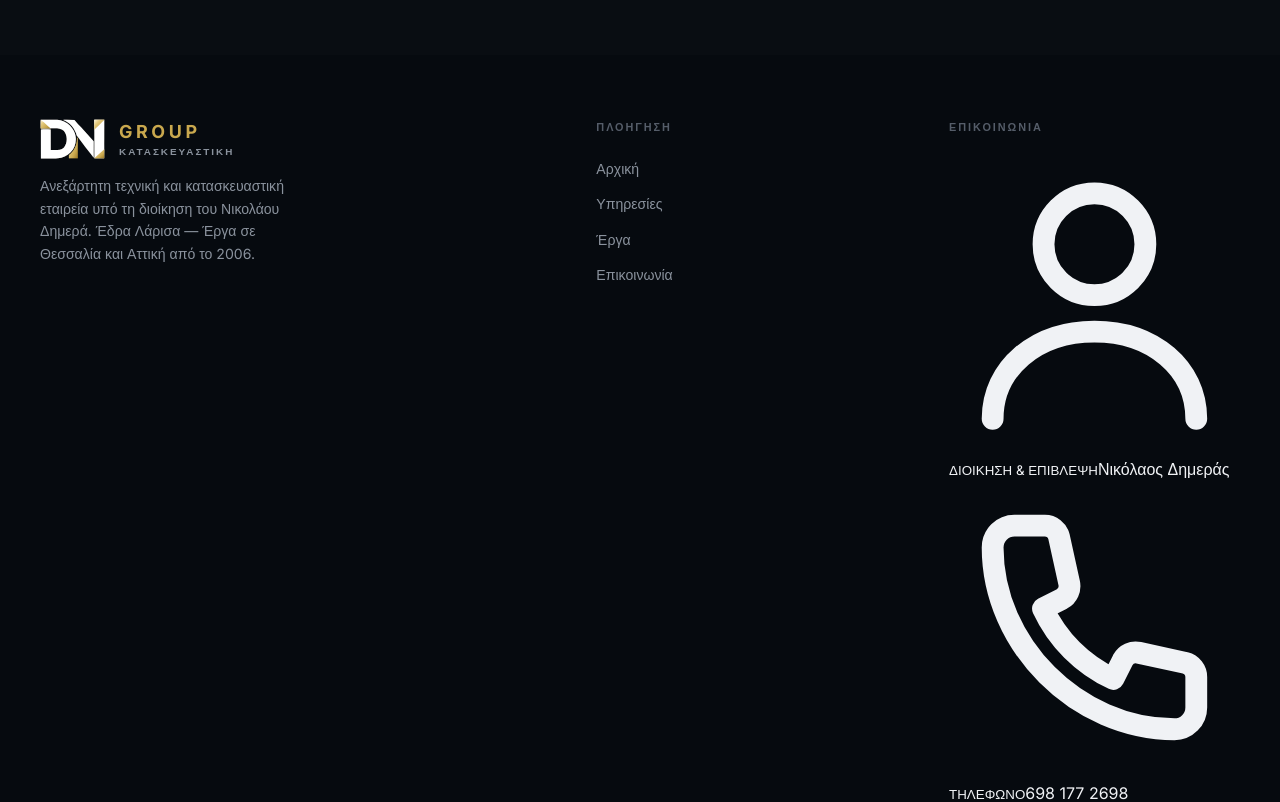
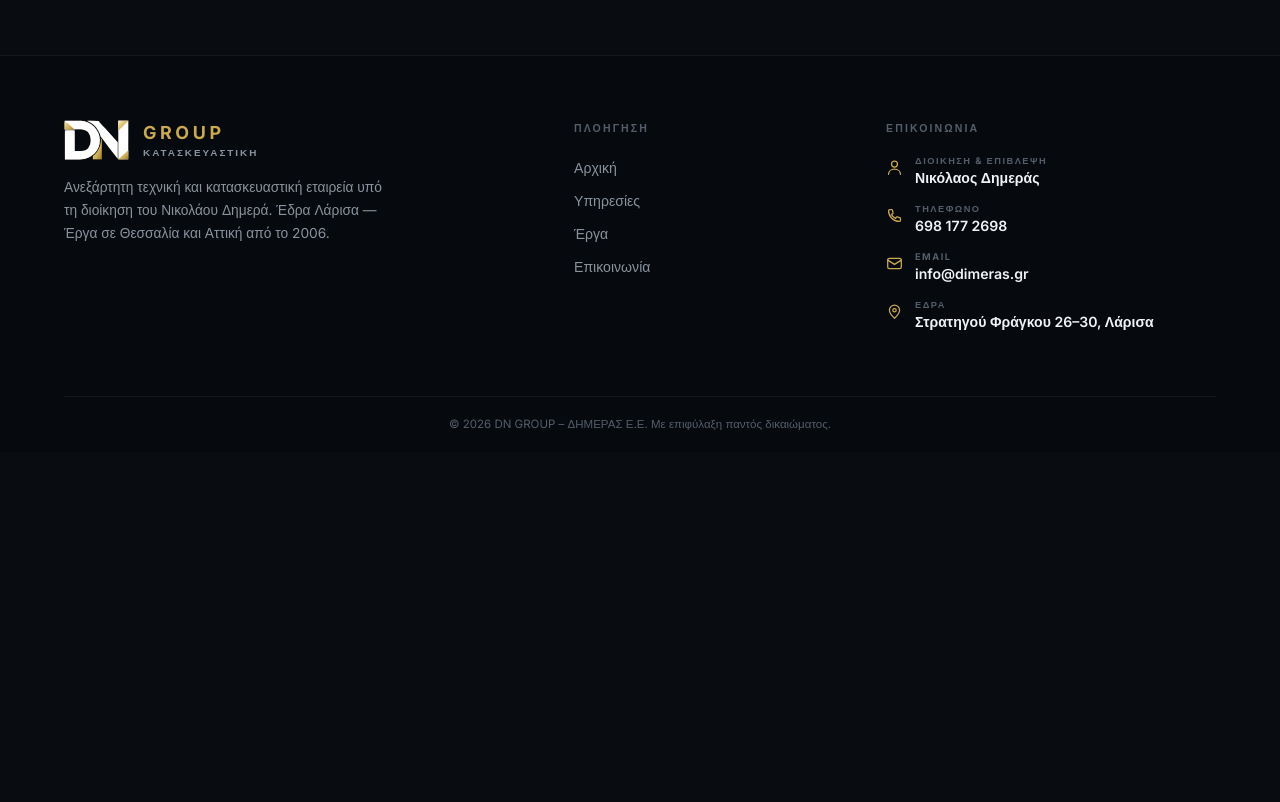
Before and after one commit to vaggelismpomponis/dimeras, a Next.js app: page /projects in a window 1280 px wide. Shown: the part 2520-3322 px from the top of the page. After the commit the page ends 2972 px from the top, so only its background shows below. Built offline with nearby package versions, Linux system fonts and the light colour scheme.

Commit message:
fix: footer scoped CSS classes, gold-dark token, geo-badge pill removed

```diff
--- a/src/components/Footer.tsx
+++ b/src/components/Footer.tsx
@@ -9,52 +9,46 @@ export default function Footer() {
   const year = new Date().getFullYear();
 
   useEffect(() => {
-    const handleScroll = () => {
-      if (window.scrollY > 400) {
-        setIsVisible(true);
-      } else {
-        setIsVisible(false);
-      }
-    };
-
+    const handleScroll = () => setIsVisible(window.scrollY > 400);
     window.addEventListener("scroll", handleScroll, { passive: true });
     return () => window.removeEventListener("scroll", handleScroll);
   }, []);
 
-  const scrollToTop = () => {
-    window.scrollTo({ top: 0, behavior: "smooth" });
-  };
+  const scrollToTop = () => window.scrollTo({ top: 0, behavior: "smooth" });
 
   return (
     <footer className="site-footer">
+      <div className="footer-inner">
         <div className="footer-main">
-        {/* Brand Column */}
+          {/* ── Brand ──────────────────────────────── */}
           <div className="footer-brand-col">
             <Link className="brand" href="/" aria-label="DN GROUP, αρχική σελίδα">
               <Logo size="md" />
             </Link>
             <p className="footer-tagline">
-            Ανεξάρτητη τεχνική και κατασκευαστική εταιρεία υπό τη διοίκηση του Νικολάου Δημερά. Έδρα Λάρισα — Έργα σε Θεσσαλία και Αττική από το 2006.
+              Ανεξάρτητη τεχνική και κατασκευαστική εταιρεία υπό τη διοίκηση
+              του Νικολάου Δημερά. Έδρα Λάρισα — Έργα σε Θεσσαλία και Αττική
+              από το 2006.
             </p>
           </div>
 
-        {/* Nav Column */}
+          {/* ── Navigation ─────────────────────────── */}
           <div className="footer-nav-col">
-          <div className="footer-nav-title">Πλοήγηση</div>
-          <div className="footer-nav-links">
+            <p className="footer-col-heading">Πλοήγηση</p>
+            <nav className="footer-nav-links">
               <Link href="/">Αρχική</Link>
               <Link href="/services">Υπηρεσίες</Link>
               <Link href="/projects">Έργα</Link>
               <Link href="/contact">Επικοινωνία</Link>
-          </div>
+            </nav>
           </div>
 
-        {/* Contact Column */}
+          {/* ── Contact ────────────────────────────── */}
           <div className="footer-contact-col">
-          <div className="footer-nav-title">Επικοινωνία</div>
-          <div className="contact-panel-items">
-            <div className="contact-panel-item">
-              <svg className="contact-detail-icon" viewBox="0 0 20 20" fill="none" stroke="currentColor" strokeWidth="1.5" strokeLinecap="round" strokeLinejoin="round">
+            <p className="footer-col-heading">Επικοινωνία</p>
+            <div className="footer-contact-list">
+              <div className="fci">
+                <svg className="fci-icon" viewBox="0 0 20 20" fill="none" stroke="currentColor" strokeWidth="1.5" strokeLinecap="round" strokeLinejoin="round" aria-hidden="true">
                   <circle cx="10" cy="6" r="3.5" /><path d="M3 18c0-3.5 3-6 7-6s7 2.5 7 6" />
                 </svg>
                 <div>
@@ -62,8 +56,9 @@ export default function Footer() {
                   <span>Νικόλαος Δημεράς</span>
                 </div>
               </div>
-            <div className="contact-panel-item">
-              <svg className="contact-detail-icon" viewBox="0 0 20 20" fill="none" stroke="currentColor" strokeWidth="1.5" strokeLinecap="round" strokeLinejoin="round">
+
+              <div className="fci">
+                <svg className="fci-icon" viewBox="0 0 20 20" fill="none" stroke="currentColor" strokeWidth="1.5" strokeLinecap="round" strokeLinejoin="round" aria-hidden="true">
                   <path d="M3 4.5C3 3.67 3.67 3 4.5 3h2.09a1 1 0 01.97.76l.7 3.18a1 1 0 01-.5 1.1l-1.3.66a10 10 0 004.84 4.84l.65-1.3a1 1 0 011.1-.5l3.19.7a1 1 0 01.76.97v2.09c0 .83-.67 1.5-1.5 1.5C8.82 17 3 11.18 3 4.5z" />
                 </svg>
                 <div>
@@ -71,8 +66,9 @@ export default function Footer() {
                   <a href="tel:+306981772698">698 177 2698</a>
                 </div>
               </div>
-            <div className="contact-panel-item">
-              <svg className="contact-detail-icon" viewBox="0 0 20 20" fill="none" stroke="currentColor" strokeWidth="1.5" strokeLinecap="round" strokeLinejoin="round">
+
+              <div className="fci">
+                <svg className="fci-icon" viewBox="0 0 20 20" fill="none" stroke="currentColor" strokeWidth="1.5" strokeLinecap="round" strokeLinejoin="round" aria-hidden="true">
                   <rect x="2" y="4" width="16" height="12" rx="2" /><path d="M2 6l8 5 8-5" />
                 </svg>
                 <div>
@@ -80,29 +76,37 @@ export default function Footer() {
                   <a href="mailto:info@dimeras.gr">info@dimeras.gr</a>
                 </div>
               </div>
-            <div className="contact-panel-item">
-              <svg className="contact-detail-icon" viewBox="0 0 20 20" fill="none" stroke="currentColor" strokeWidth="1.5" strokeLinecap="round" strokeLinejoin="round">
+
+              <div className="fci">
+                <svg className="fci-icon" viewBox="0 0 20 20" fill="none" stroke="currentColor" strokeWidth="1.5" strokeLinecap="round" strokeLinejoin="round" aria-hidden="true">
                   <path d="M10 18s-6-5.69-6-9.5A6 6 0 0116 8.5C16 12.31 10 18 10 18z" /><circle cx="10" cy="8.5" r="2" />
                 </svg>
                 <div>
                   <small>ΕΔΡΑ</small>
-                <a href="https://maps.google.com/?q=Στρατηγού+Φράγκου+26-30,+Λάρισα" target="_blank" rel="noopener noreferrer">
+                  <a
+                    href="https://maps.google.com/?q=Στρατηγού+Φράγκου+26-30,+Λάρισα"
+                    target="_blank"
+                    rel="noopener noreferrer"
+                  >
                     Στρατηγού Φράγκου 26–30, Λάρισα
                   </a>
                 </div>
               </div>
             </div>
           </div>
-
         </div>
 
-      {/* Bottom Bar */}
+        {/* ── Bottom bar ──────────────────────────── */}
         <div className="footer-bottom">
-        <p className="footer-copyright">© {year} DN GROUP – ΔΗΜΕΡΑΣ Ε.Ε. Με επιφύλαξη παντός δικαιώματος.</p>
+          <p className="footer-copyright">
+            © {year} DN GROUP – ΔΗΜΕΡΑΣ Ε.Ε. Με επιφύλαξη παντός δικαιώματος.
+          </p>
+        </div>
       </div>
 
+      {/* ── Scroll-to-top button ─────────────────── */}
       <button
-        className={`floating-top-btn ${isVisible ? "visible" : ""}`}
+        className={`floating-top-btn${isVisible ? " visible" : ""}`}
         onClick={scrollToTop}
         aria-label="Επιστροφή στην κορυφή"
         aria-hidden={!isVisible}
--- a/src/styles/company.css
+++ b/src/styles/company.css
@@ -46,7 +46,7 @@
   padding: 6px 14px;
   background: rgba(0, 0, 0, 0.03);
   border: 1px solid rgba(0, 0, 0, 0.08);
-  border-radius: 999px;
+  border-radius: 4px;
 }
 
 .cgb-dot {
--- a/src/styles/footer.css
+++ b/src/styles/footer.css
@@ -1,64 +1,86 @@
 /* ============================================================
    FOOTER
+   Mobile-first. Base = ≤599px. md ≥768.
    ============================================================ */
+
 .site-footer {
   background: #060a0f;
-  padding: 0 clamp(20px, 4vw, 40px);
+  border-top: 1px solid var(--border);
 }
 
-.footer-main {
+.footer-inner {
   max-width: 1280px;
   margin: 0 auto;
-  display: flex;
-  justify-content: space-between;
-  align-items: flex-start;
-  gap: clamp(32px, 5vw, 64px);
-  padding: clamp(48px, 5vw, 72px) 0;
+  padding: 0 clamp(20px, 5vw, 80px);
+}
+
+/* ── Main grid ───────────────────────────────────────────── */
+.footer-main {
+  display: grid;
+  /* mobile: single column */
+  grid-template-columns: 1fr;
+  gap: clamp(32px, 4vw, 48px);
+  padding: clamp(40px, 5vw, 64px) 0;
   border-bottom: 1px solid var(--border);
 }
 
-.footer-brand-col {
-  max-width: 340px;
+@media (min-width: 640px) {
+  .footer-main {
+    /* tablet: brand full-width top, nav + contact side-by-side below */
+    grid-template-columns: 1fr 1fr;
+    grid-template-areas:
+      "brand brand"
+      "nav   contact";
+  }
+
+  .footer-brand-col { grid-area: brand; }
+  .footer-nav-col   { grid-area: nav; }
+  .footer-contact-col { grid-area: contact; }
 }
 
-.footer-nav-col {
-  flex-shrink: 0;
+@media (min-width: 1024px) {
+  .footer-main {
+    /* desktop: 3 equal columns */
+    grid-template-columns: 1.4fr 0.8fr 1fr;
+    grid-template-areas: "brand nav contact";
+  }
 }
 
-.footer-contact-col {
-  max-width: 360px;
-}
-
+/* ── Brand ───────────────────────────────────────────────── */
 .footer-brand-col .brand {
+  display: inline-flex;
   margin-bottom: 16px;
 }
 
 .footer-tagline {
   color: var(--text-secondary);
-  font-size: 0.88rem;
-  line-height: 1.6;
-  max-width: 280px;
+  font-size: 0.86rem;
+  line-height: 1.65;
+  max-width: 320px;
+  margin: 0;
 }
 
-.footer-nav-title {
-  font-size: 0.68rem;
+/* ── Column headings ─────────────────────────────────────── */
+.footer-col-heading {
+  font-size: 0.66rem;
   font-weight: 700;
-  letter-spacing: 0.18em;
+  letter-spacing: 0.2em;
   color: var(--text-tertiary);
   text-transform: uppercase;
-  margin-bottom: 20px;
+  margin: 0 0 18px;
 }
 
+/* ── Navigation ──────────────────────────────────────────── */
 .footer-nav-links {
   display: flex;
   flex-direction: column;
-  gap: 12px;
+  gap: 10px;
 }
 
 .footer-nav-links a {
   font-size: 0.88rem;
   color: var(--text-secondary);
-  transition: color 0.3s, transform 0.3s;
+  transition: color 0.18s, transform 0.18s;
   display: inline-block;
 }
 
@@ -67,94 +89,112 @@
   transform: translateX(4px);
 }
 
-.footer-contact-info {
+/* ── Contact items (scoped to footer) ────────────────────── */
+.footer-contact-list {
   display: flex;
   flex-direction: column;
-  gap: 14px;
+  gap: 16px;
 }
 
-.footer-contact-item {
+/* Footer Contact Item */
+.fci {
+  display: flex;
+  align-items: flex-start;
+  gap: 12px;
+}
+
+.fci-icon {
+  width: 17px;
+  height: 17px;
+  color: var(--gold);
+  flex-shrink: 0;
+  margin-top: 3px;
+}
+
+.fci div {
   display: flex;
   flex-direction: column;
+  gap: 3px;
 }
 
-.footer-contact-item small {
-  font-size: 0.6rem;
-  letter-spacing: 0.14em;
+.fci small {
+  font-size: 0.58rem;
+  font-weight: 700;
+  letter-spacing: 0.16em;
   color: var(--text-tertiary);
-  font-weight: 700;
   text-transform: uppercase;
+  line-height: 1;
 }
 
-.footer-contact-item span,
-.footer-contact-item a {
-  font-weight: 700;
-  font-size: 1rem;
-  color: var(--gold);
-  letter-spacing: 0.04em;
-  transition: color 0.3s;
+.fci span,
+.fci a {
+  font-size: 0.88rem;
+  font-weight: 600;
+  color: var(--text-primary);
+  line-height: 1.4;
+  transition: color 0.18s;
 }
 
-.footer-contact-item a:hover {
-  color: var(--gold-light);
-}
+.fci a:hover { color: var(--gold); }
 
-/* Footer Bottom */
+/* ── Bottom bar ──────────────────────────────────────────── */
 .footer-bottom {
-  max-width: 1280px;
-  margin: 0 auto;
-  display: grid;
-  grid-template-columns: 1fr auto 1fr;
-  align-items: center;
-  padding: 20px 0;
+  padding: 18px 0;
+  text-align: center;
 }
 
 .footer-copyright {
-  grid-column: 2;
-  text-align: center;
   font-size: 0.72rem;
   color: var(--text-tertiary);
+  margin: 0;
 }
 
+/* ── Floating scroll-to-top button ──────────────────────── */
 .floating-top-btn {
   position: fixed;
-  bottom: 40px;
-  right: 40px;
+  bottom: 32px;
+  right: 32px;
   z-index: 990;
   display: flex;
   align-items: center;
   justify-content: center;
-  width: 52px;
-  height: 52px;
-  border-radius: 50%;
-  background: var(--bg-paper-alt);
-  color: var(--text-dark);
-  border: 1px solid rgba(0, 0, 0, 0.08);
-  box-shadow: 0 4px 16px rgba(0, 0, 0, 0.1);
+  width: 48px;
+  height: 48px;
+  border-radius: 6px;
+  background: var(--bg-raised);
+  color: var(--text-secondary);
+  border: 1px solid var(--border);
   cursor: pointer;
   opacity: 0;
   visibility: hidden;
-  transform: translateY(20px) scale(0.9);
-  transition: all 0.4s var(--ease);
+  transform: translateY(16px);
+  transition: opacity 0.3s, visibility 0.3s, transform 0.3s, background 0.2s, color 0.2s;
 }
 
 .floating-top-btn.visible {
   opacity: 1;
   visibility: visible;
-  transform: translateY(0) scale(1);
+  transform: translateY(0);
 }
 
 .floating-top-btn:hover {
   background: var(--gold);
   color: var(--bg-deep);
   border-color: var(--gold);
-  transform: translateY(-4px) scale(1);
-  box-shadow: 0 8px 24px rgba(201, 168, 78, 0.3);
+}
+
+@media (max-width: 599px) {
+  .floating-top-btn {
+    bottom: 20px;
+    right: 20px;
+    width: 44px;
+    height: 44px;
+  }
 }
 
 
 /* ============================================================
-   MOBILE STICKY CTA
+   MOBILE STICKY CTA  (shown ≤899px)
    ============================================================ */
 .mobile-cta {
   display: none;
@@ -170,15 +210,17 @@
   -webkit-backdrop-filter: blur(16px);
   border-top: 1px solid var(--border);
   transform: translateY(100%);
-  transition: transform 0.4s var(--ease-out);
+  transition: transform 0.35s var(--ease-out);
 }
 
-.mobile-cta.visible {
-  transform: translateY(0);
-}
+.mobile-cta.visible  { transform: translateY(0); }
 
 .mobile-cta .btn {
   width: 100%;
   justify-content: center;
   padding: 16px;
 }
+
+@media (max-width: 899px) {
+  .mobile-cta { display: block; }
+}
--- a/src/styles/variables.css
+++ b/src/styles/variables.css
@@ -11,6 +11,7 @@
   --bg-paper: #f5f4f0;
   --bg-paper-alt: #edecea;
   --gold: #c9a84e;
+  --gold-dark: #a88832;
   --gold-light: #e2c97d;
   --gold-subtle: rgba(201, 168, 78, 0.08);
   --gold-glow: rgba(201, 168, 78, 0.25);
```
Lines whose indentation alone changed are shown as unchanged.
